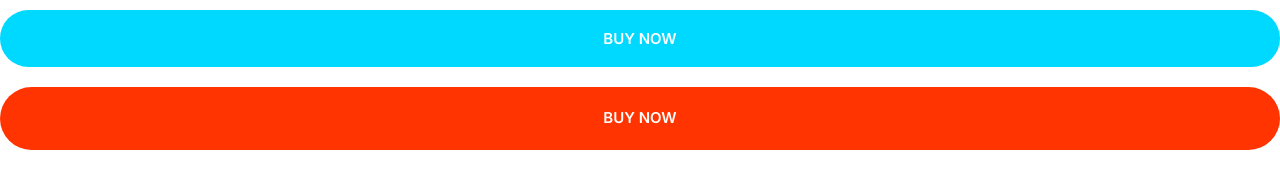
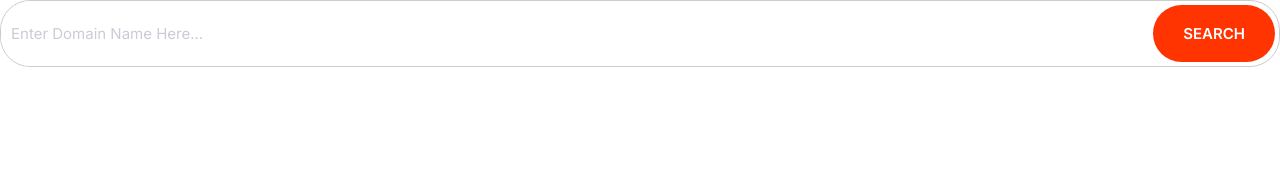
Before and after one commit to prathamesh231197/moshify, a plain HTML site: page index.html in a window 1280 px wide. Drawn offline with Linux system fonts and the light colour scheme.

Commit message:
Input group added

```diff
--- a/css/style.css
+++ b/css/style.css
@@ -9,6 +9,8 @@ html {
     --color-accent:#ff3400;
     --color-headings:#1b0760;
     --color-body:#918Ca4;
+    --color-border: #ccc;
+    --border-radius:30px;
 }
 
 *, *::after, *::before {
@@ -228,3 +230,43 @@ a {
         font-size: 1.5rem;
     }
 }
+
+/* Input */
+
+
+.input {
+    border-radius: var(--border-radius);
+    border: 1px solid var(--color-border);
+    color: var(--color-headings);
+    font-size: 2rem;
+    outline: 0;
+    padding: 1.5rem 3.5rem;
+}
+
+::placeholder {
+    color: #cdcbd7;
+}
+
+.input-group {
+    border: 1px solid var(--color-border);
+    border-radius: var(--border-radius);
+    display: flex;
+
+}
+
+.input-group .input {
+    border: 0;
+    flex-grow: 1;
+    padding: 1.5rem 1rem;
+}
+
+.input-group .btn {
+    margin: 4px;
+}
+
+
+@media screen and (min-width:1024px) {
+    .input{
+        font-size: 1.5rem;
+    }
+}
--- a/index.html
+++ b/index.html
@@ -15,7 +15,13 @@
     <link rel="stylesheet" href="css/style.css" />
   </head>
   <body>
-    <button class="btn btn--secondary btn--block">Buy Now</button>
-    <a href="#" class="button btn btn--accent btn--block">Buy Now</a>
+    <div class="input-group">
+      <input
+        type="text"
+        class="input"
+        placeholder="Enter Domain Name Here..."
+      />
+      <button class="btn btn--accent">Search</button>
+    </div>
   </body>
 </html>
```
Also changed, not shown: components/input_with_btn.html (added, +4 -0 lines).
